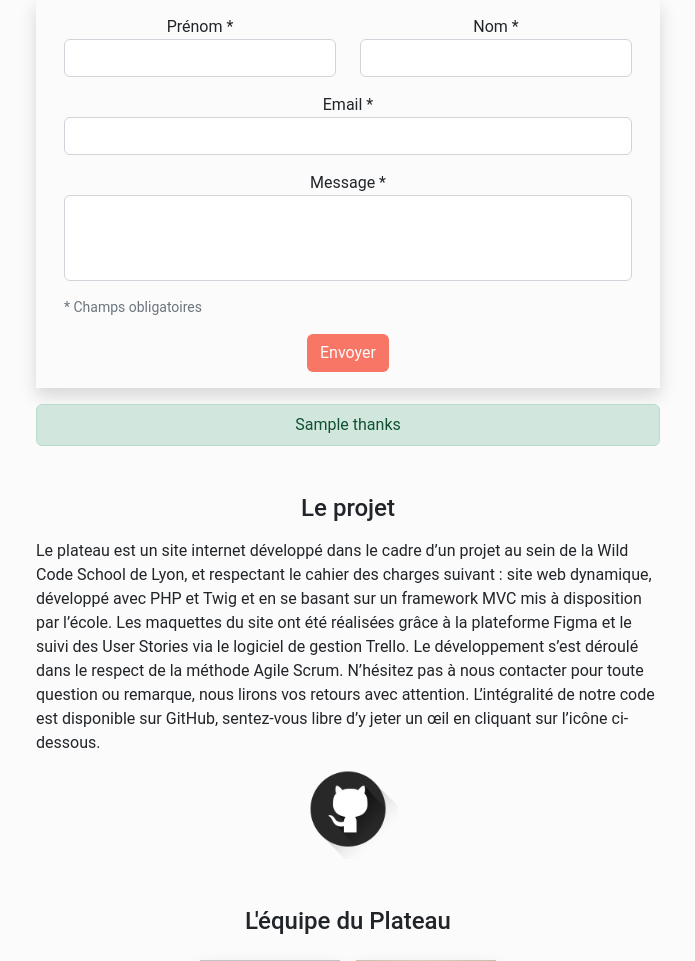
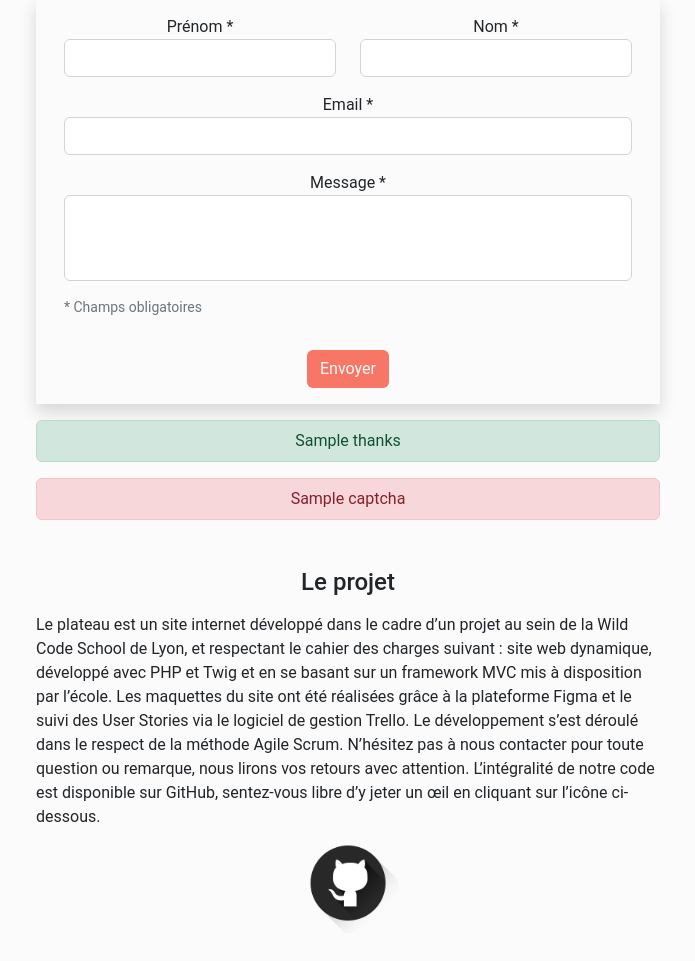
Before and after one commit to WildCodeSchool/2022_09_PHP_Lyon_Le_plateau, a PHP site: template src/View/Contact/contact.html.twig in a window 1280 px wide. Shown: the part 203-1164 px from the top of the page, without its empty margins (292-987 px from the left). Run offline with PHP 8.4, Linux system fonts and the light colour scheme; the template is opened without the code that fills it: most values are stand-ins (such as "Sample title", 1, 10 or a date in 2020); some libraries are stand-ins or nearby versions.

Commit message:
add Recaptcha Google for the message form

```diff
--- a/composer.json
+++ b/composer.json
@@ -10,7 +10,8 @@
     "minimum-stability": "stable",
     "require": {
         "twig/twig": "^3.1",
-        "ext-pdo": "*"
+        "ext-pdo": "*",
+        "google/recaptcha": "^1.2"
     },
     "require-dev": {
         "filp/whoops": "^2.14",
--- a/src/View/Contact/contact.html.twig
+++ b/src/View/Contact/contact.html.twig
@@ -39,7 +39,10 @@
 					<p class="form-text">
 						* Champs obligatoires
 					</p>
-
+					<script src="https://www.google.com/recaptcha/api.js" async defer></script>
+					<div class="align-self-center">
+						<div class="g-recaptcha m-3 d-flex justify-content-center" data-sitekey="6LfaewIjAAAAADdyvUwWxRkNOZXOa1_TY5cLG0x1" id="captcha"></div>
+					</div>
 					{% if errors is defined %}
 						<ul class="errors text-danger">
 							{% for error in errors %}
@@ -58,17 +61,22 @@
 					{{ thanks }}
 				</p>
 			{% endif %}
+			{% if captcha is defined %}
+				<p class="alert alert-danger p-2 col-sm-10 col-md-8 col-lg-6 mx-auto text-center">
+					{{ captcha }}
+				</p>
+			{% endif %}
 		</div>
 
 		<div class='m-3 mb-5'>
 			<h2 class="text-center">Le projet</h1>
 			<p class="m-4 mt-3 col-sm-10 col-md-8 col-lg-6 mb-1 mx-auto">
 				Le plateau est un site internet développé dans le cadre d’un projet au sein de la Wild Code School de Lyon, et respectant
-				le cahier des charges suivant : site web dynamique, développé avec PHP et Twig et en se basant sur un framework MVC mis
-				à disposition par l’école. Les maquettes du site ont été réalisées grâce à la plateforme Figma et le suivi des User Stories
-				via le logiciel de gestion Trello. Le développement s’est déroulé dans le respect de la méthode Agile Scrum. N’hésitez pas
-				à nous contacter pour toute question ou remarque, nous lirons vos retours avec attention. L’intégralité de notre code est
-				disponible sur GitHub, sentez-vous libre d’y jeter un œil en cliquant sur l’icône ci-dessous.
+																																																																																								le cahier des charges suivant : site web dynamique, développé avec PHP et Twig et en se basant sur un framework MVC mis
+																																																																																								à disposition par l’école. Les maquettes du site ont été réalisées grâce à la plateforme Figma et le suivi des User Stories
+																																																																																								via le logiciel de gestion Trello. Le développement s’est déroulé dans le respect de la méthode Agile Scrum. N’hésitez pas
+																																																																																								à nous contacter pour toute question ou remarque, nous lirons vos retours avec attention. L’intégralité de notre code est
+																																																																																								disponible sur GitHub, sentez-vous libre d’y jeter un œil en cliquant sur l’icône ci-dessous.
 			</p>
 
 			<div class="d-flex justify-content-center flex-wrap col-sm-10 col-md-8 col-lg-5 mx-auto">
```
Also changed, not shown: src/Controller/ContactController.php (+11 -1 lines), 1 other file.
